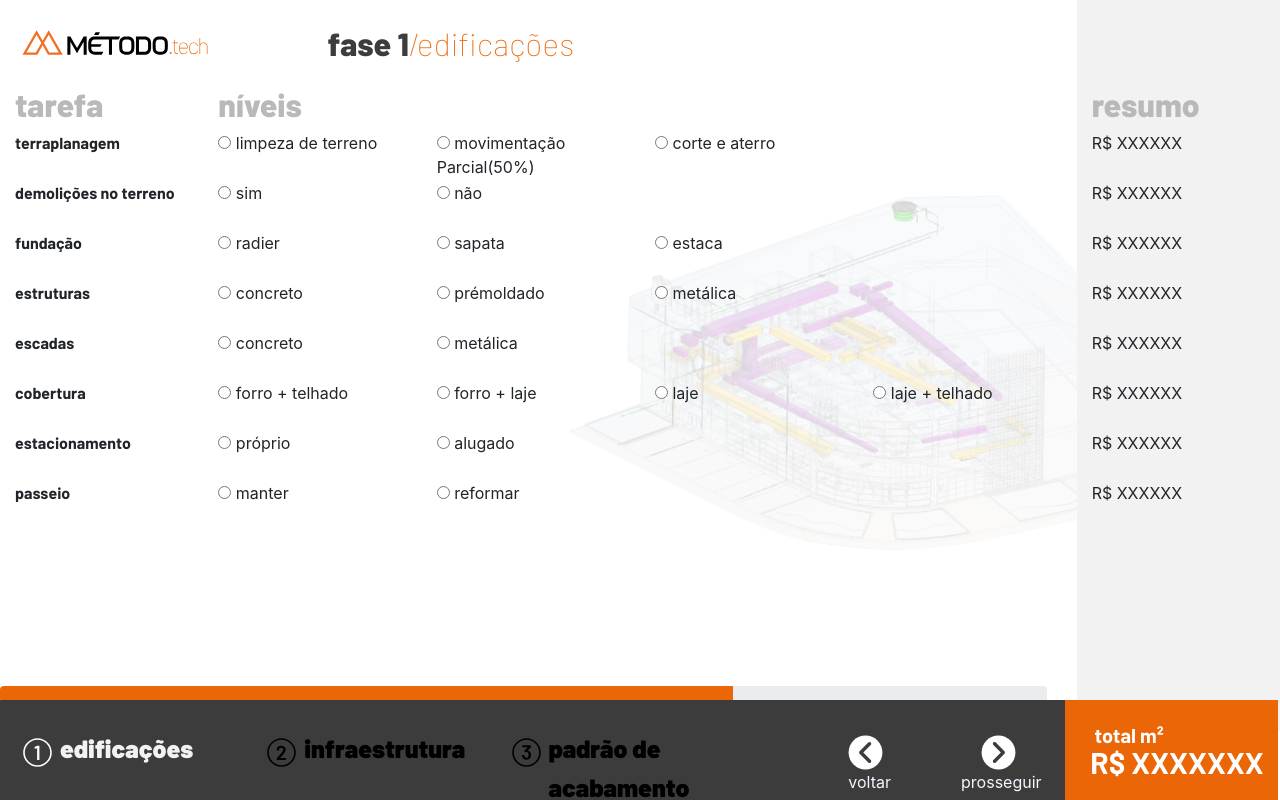
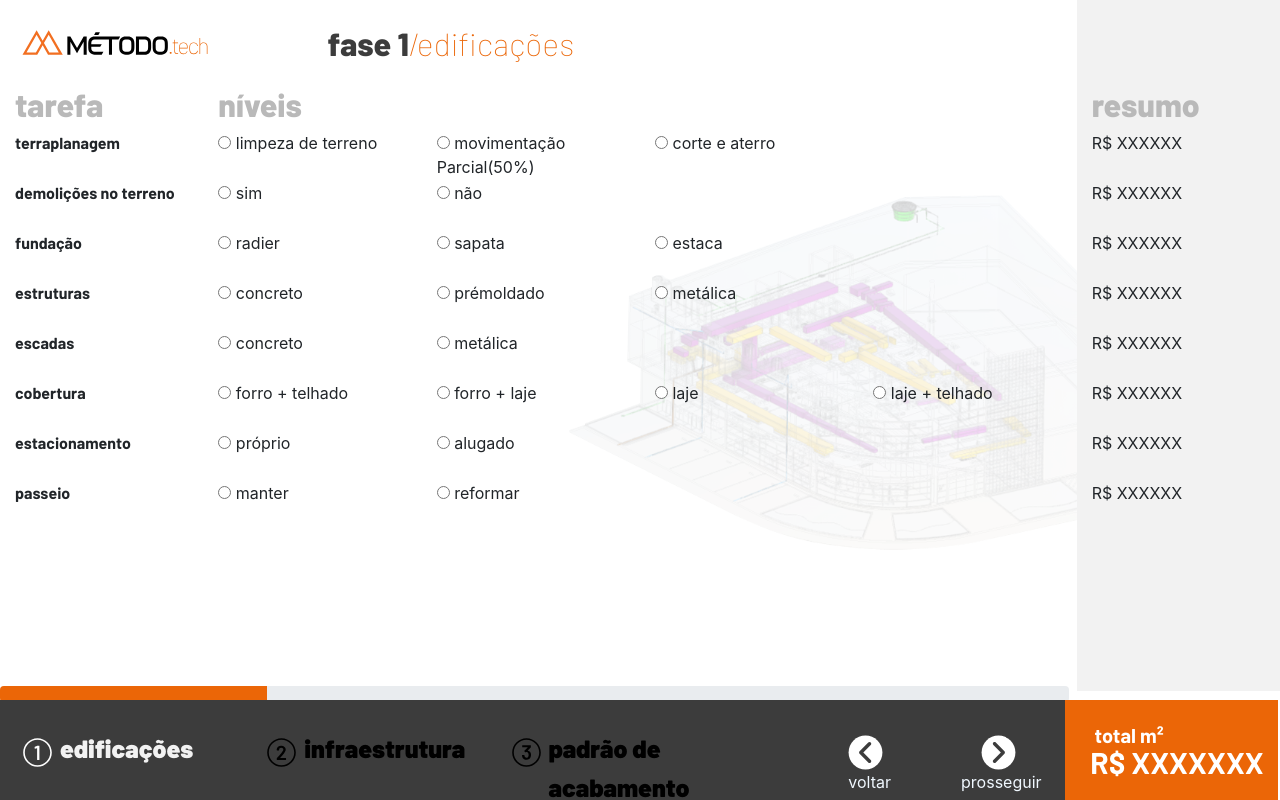
Before and after one commit to dieguto/metodo-construtor-virtual, a React (Create React App) app in the folder construtor-virtual/: page /reforma in a window 1280 px wide. Shown: the top 800 px of the page. Built offline with nearby package versions, Linux system fonts and the light colour scheme.

Commit message:
Front Consertado, enviando parar avaliação

```diff
--- a/construtor-virtual/src/components/InfraEstrutura.js
+++ b/construtor-virtual/src/components/InfraEstrutura.js
@@ -202,7 +202,7 @@ export default class InfraEstrutura extends Component {
             <div className="col-10 ">
               <div className="progress">
                 <div
-                  className="progress-bar progressbar"
+                  className="progress-bar progressbar2"
                   role="progressbar"
                   aria-valuenow="75"
                   aria-valuemin="0"
--- a/construtor-virtual/src/components/PadraoAcabamento.js
+++ b/construtor-virtual/src/components/PadraoAcabamento.js
@@ -216,7 +216,7 @@ export default class PadraoAcabamento extends Component {
             <div className="col-10 ">
               <div className="progress">
                 <div
-                  className="progress-bar progressbar"
+                  className="progress-bar progressbar3"
                   role="progressbar"
                   aria-valuenow="75"
                   aria-valuemin="0"
--- a/construtor-virtual/src/css/edificacoes.css
+++ b/construtor-virtual/src/css/edificacoes.css
@@ -24,7 +24,7 @@ body {
 }
 
 .espacamento {
-  height: 200px;
+  height: 160px;
 }
 
 div.imagem-transitoria {
@@ -74,10 +74,23 @@ div.itens-titulos:hover + div.imagem-transitoria {
 }
 
 .div-progressbar {
-  width: 101%;
+  width: 103%;
   display: flex;
   position: fixed;
   bottom: 98px;
+}
+
+.progressbar {
+  width: 25%;
+  background-color: #eb6607 !important;
+}
+.progressbar2 {
+  width: 50%;
+  background-color: #eb6607 !important;
+}
+.progressbar3 {
+  width: 75%;
+  background-color: #eb6607 !important;
 }
 
 .div-rodape {
--- a/construtor-virtual/src/css/fontes.css
+++ b/construtor-virtual/src/css/fontes.css
@@ -33,11 +33,6 @@
   margin: 0;
 }
 
-.progressbar {
-  width: 70%;
-  background-color: #eb6607 !important;
-}
-
 .barlow {
   font-family: barlow;
 }
@@ -70,7 +65,7 @@
   font-size: 130px;
   text-align: right !important;
   position: absolute;
-  /* margin-right: 300px; */
+  margin-left: 230%;
 }
 
 .height {
```
